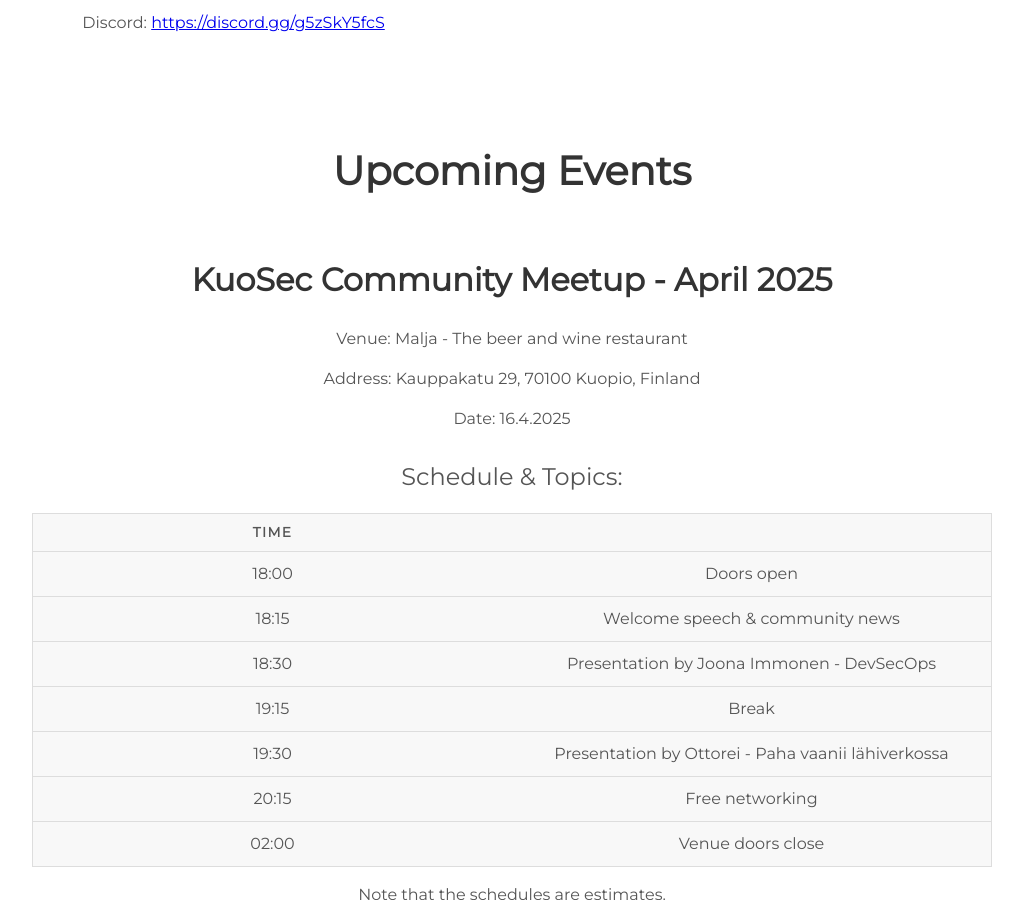
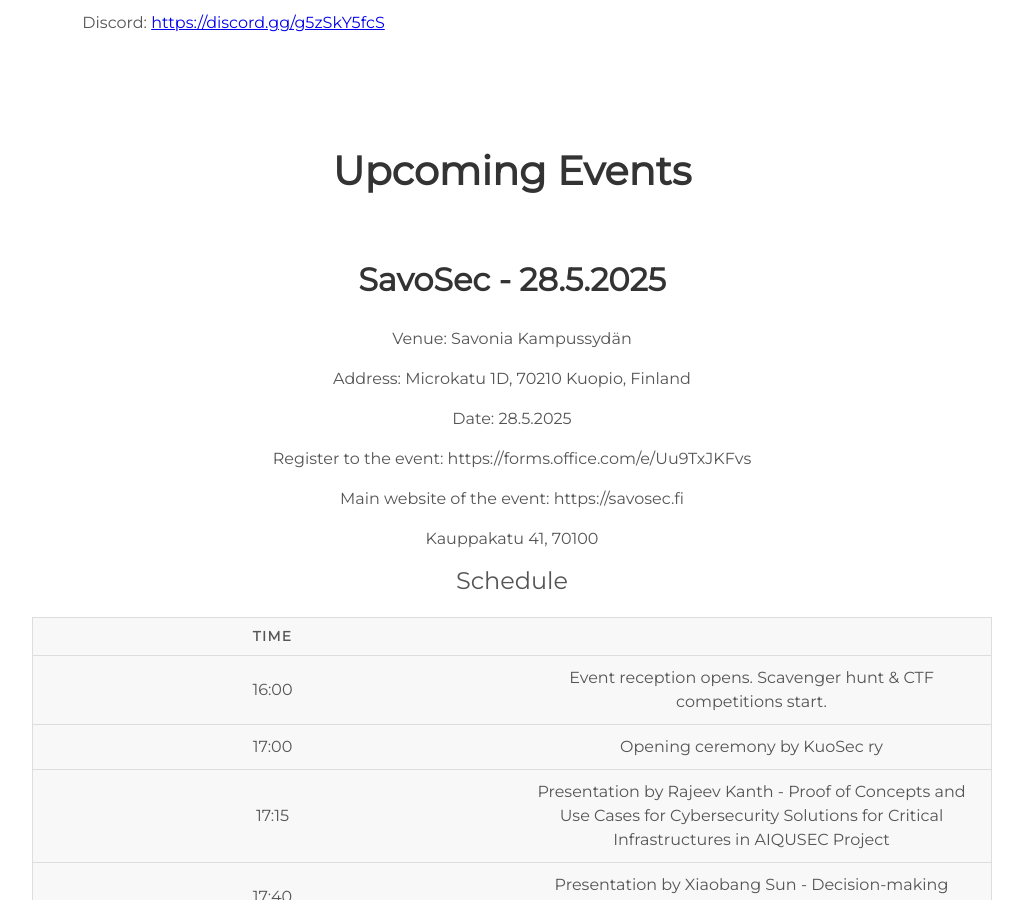
Before and after one commit to kuosec/kuosec.github.io, a Jekyll site: the page built from index.html, in a window 1280 px wide and 900 px high, scrolled down 1458 px. Shown: the whole window, without its empty margins (128-1151 px from the left). Built offline with Jekyll 4.4.1, drawn with Linux system fonts in a browser that asks for light colours; some of the changed text lies outside the part shown.

Commit message:
Add Savosec for May

```diff
--- a/_includes/projects.html
+++ b/_includes/projects.html
@@ -1,6 +1,66 @@
 <div class="user-details">
 
   <h1>Upcoming Events </h1>
+  <div class="event">
+    <h2>SavoSec - 28.5.2025</h2>
+    <p>Venue: Savonia Kampussydän</p>
+    <p>Address: Microkatu 1D, 70210 Kuopio, Finland</p>
+    <p>Date: 28.5.2025</p>
+    <p>Register to the event: https://forms.office.com/e/Uu9TxJKFvs</p>
+    <p>Main website of the event: https://savosec.fi</p>
+    <table>
+      <caption>Schedule</caption>
+      <thead>
+        <tr>
+          <th scope="col">Time</th>
+          <th scope="col"></th>
+        </tr>
+      </thead>
+      <tbody>
+        <tr>
+          <td>16:00</td>
+          <td>Event reception opens. Scavenger hunt & CTF competitions start.</td>
+        </tr>
+        <tr>
+          <td scope="row">17:00</td>
+          <td>Opening ceremony by KuoSec ry</td>
+        </tr>
+        <tr>Kauppakatu 41, 70100
+          <td scope="row">17:15</td>
+          <td>Presentation by Rajeev Kanth - Proof of Concepts and Use Cases for Cybersecurity Solutions for Critical Infrastructures in AIQUSEC Project</td>
+        </tr>
+        <tr>
+          <td scope="row">17:40</td>
+          <td>Presentation by Xiaobang Sun - Decision-making empowered by AI in OT system monitoring</td>
+        </tr>
+        <tr>
+          <td scope="row">18:00</td>
+          <td>Presentation by Tuuli Siiskonen - Liar, liar - Detecting Stuxnet-like data integrity attacks</td>
+        </tr>
+        <tr>
+          <td scope="row">18:45</td>
+          <td>Break</td>
+        </tr>
+        <tr>
+          <td scope="row">19:15</td>
+          <td>Presentation by Juho Myllys - Find the unknowns -Why vulnerability scanning isn’t enough</td>
+        </tr>
+        <tr>
+          <td scope="row">20:00</td>
+          <td>Presentation by Benjam Bröijer - (Building) Tech For When SHTF</td>
+        </tr>
+        <tr>
+          <td scope="row">20:45</td>
+          <td>Closing ceremony</td>
+        </tr>
+        <tr>
+          <td scope="row">21:00</td>
+          <td>End of event. Venue doors close. After party at Teerenpeli Kuopio, Kauppakatu 41, 70100.</td>
+        </tr>
+      </tbody>
+    </table>
+  </div>
+<!--
   <div class="event">
     <h2>KuoSec Community Meetup - April 2025</h2>
     <p>Venue: Malja - The beer and wine restaurant</p>
@@ -45,8 +105,9 @@
         </tr>
       </tbody>
     </table>
+    <p>Note that the schedules are estimates.</p></div>
+  -->
 
-  <p>Note that the schedules are estimates.</p></div>
   <!--
   <div class="event">
     <h2>KuoSec Community Meetup - March 2025</h2>
```
